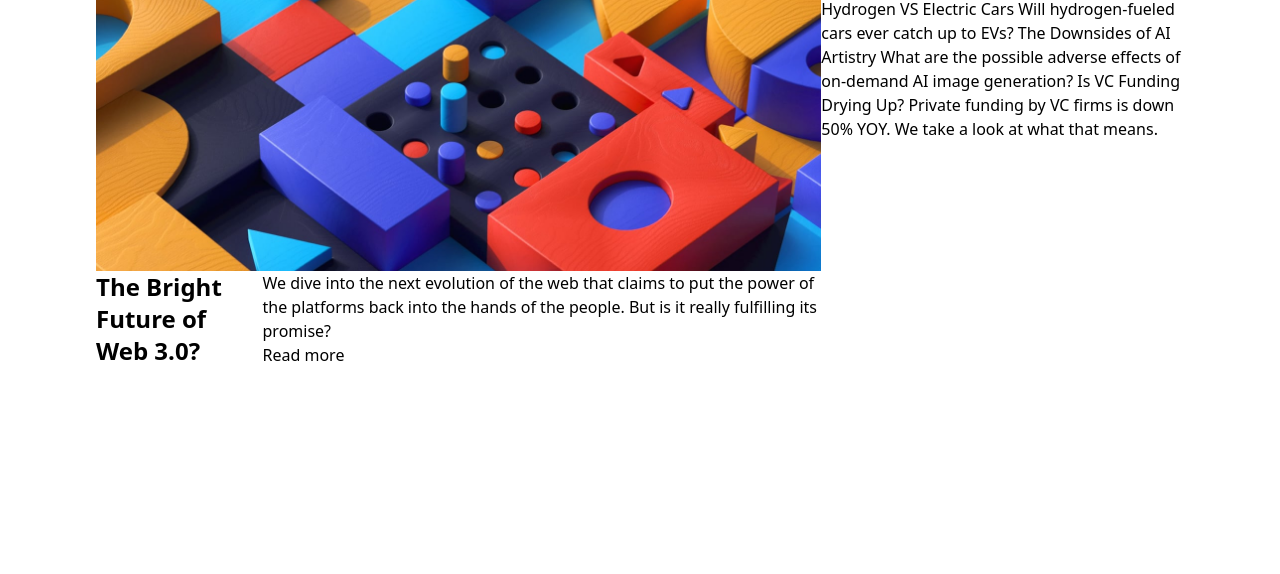
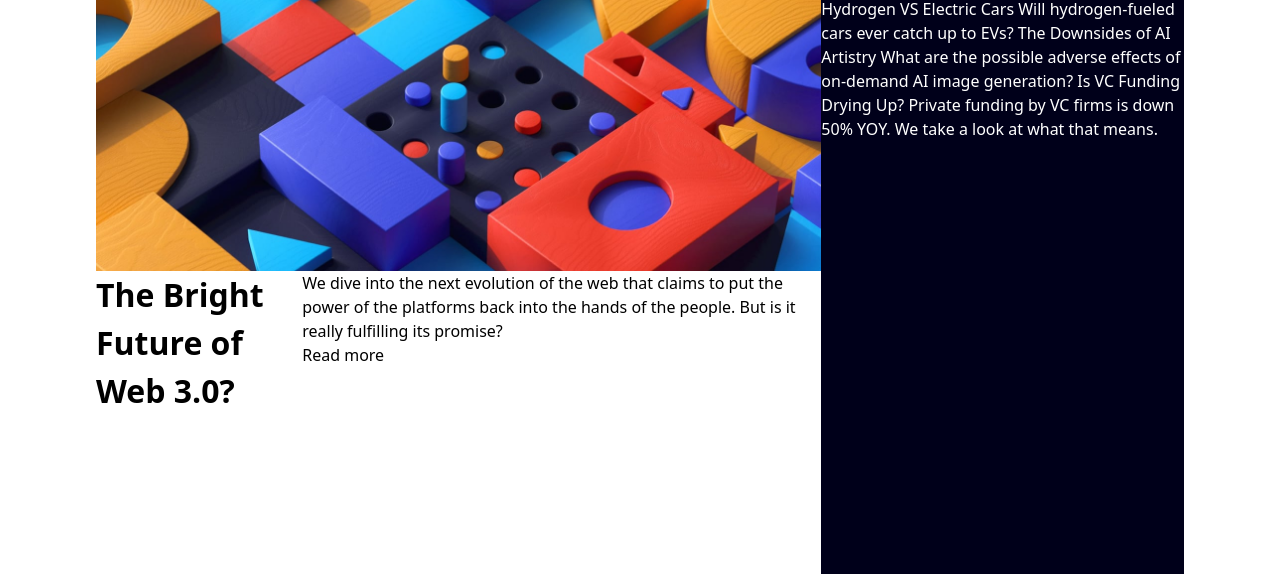
Before and after one commit to thalesmariiano/News-homepage-Man, a plain HTML site: page index.html in a window 1280 px wide. Shown: the part 163-737 px from the top of the page. Drawn offline with nearby package versions, Linux system fonts and the light colour scheme.

Commit message:
some changes

```diff
--- a/index.html
+++ b/index.html
@@ -3,6 +3,12 @@
 <head>
   <meta charset="UTF-8">
   <meta name="viewport" content="width=device-width, initial-scale=1.0">
+
+  <link rel="preconnect" href="https://fonts.googleapis.com">
+  <link rel="preconnect" href="https://fonts.gstatic.com" crossorigin>
+  <link href="https://fonts.googleapis.com/css2?family=Inter:wght@400;700;800&display=swap" rel="stylesheet">
+
+  <link ref="stylesheet" href="css/styles.css">
 
   <link rel="icon" type="image/png" sizes="32x32" href="./assets/images/favicon-32x32.png">
   <script src="https://cdn.tailwindcss.com"></script>
@@ -34,7 +40,7 @@
           <img src="assets/images/image-web-3-desktop.jpg">
           <div class="flex">
             <div>
-              <h1 class="font-bold text-2xl">The Bright Future of Web 3.0?</h1>
+              <h1 class="font-bold text-[2rem]">The Bright Future of Web 3.0?</h1>
             </div>
             <div>
                <p>We dive into the next evolution of the web that claims to put the power of the platforms back into the hands of the people.
@@ -45,7 +51,7 @@
           </div>
         </div>
 
-        <div class="row-span-2">
+        <div class="row-span-2 bg-[#00001a] text-white">
           <h1>New</h1>
           Hydrogen VS Electric Cars
           Will hydrogen-fueled cars ever catch up to EVs?
```
